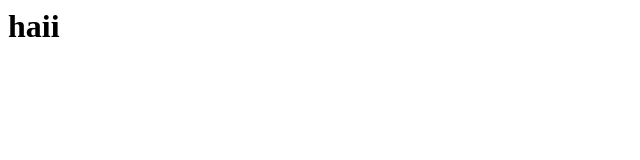
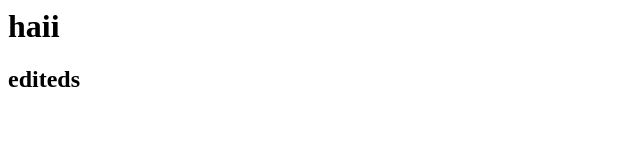
Before and after one commit to manukrishna804/newone, a plain HTML site: page index.html in a window 1280 px wide. Shown: the whole page, without its empty margins (0-640 px from the left). Drawn offline with Linux system fonts and the light colour scheme.

Commit message:
added some message

```diff
--- a/index.html
+++ b/index.html
@@ -1,2 +1,3 @@
 
 <h1>haii</h1>
+<h2>editeds</h2>
```
